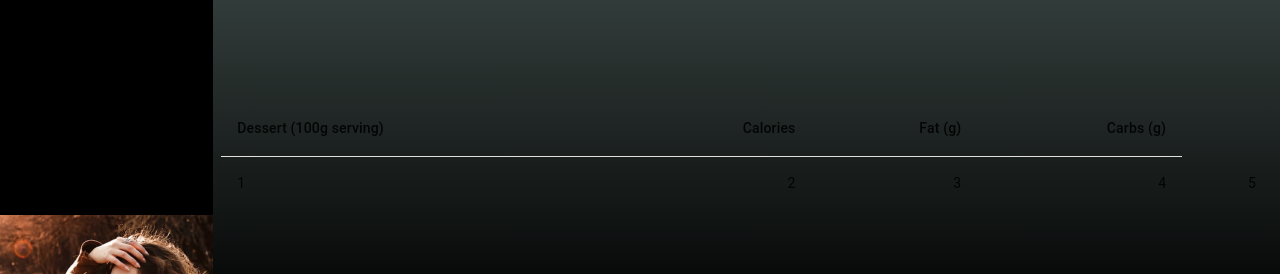
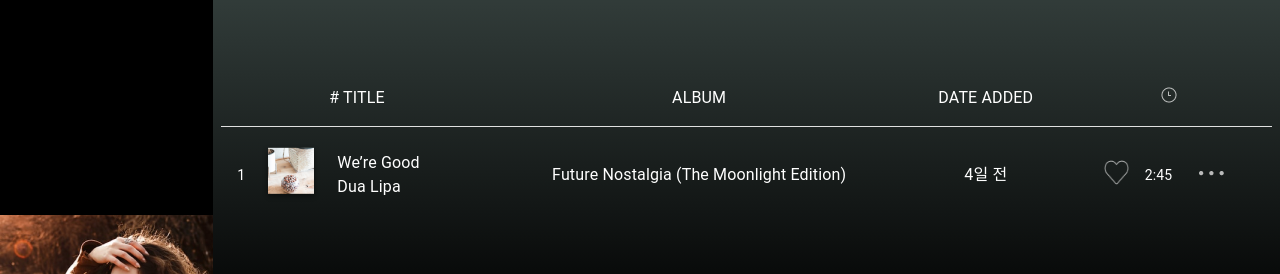
Before and after one commit to maryamkaramad/spotify, a Next.js app: page /playlist/1 in a window 1280 px wide. Shown: the part 639-913 px from the top of the page. Built offline with nearby package versions, Linux system fonts and the light colour scheme.

Commit message:
create base ui table one page

```diff
--- a/pages/playlist/[item].js
+++ b/pages/playlist/[item].js
@@ -1,4 +1,4 @@
-import { Grid, TableBody, TableCell, TableHead, TableRow } from '@mui/material';
+import { Grid, TableBody, TableCell, TableHead, TableRow, Typography } from '@mui/material';
 import Image from 'next/image';
 import { useRouter } from 'next/router';
 import Header from '../../componens/onepage/Header';
@@ -8,11 +8,13 @@
 import IMG3 from "../../public/assets/image/onepage/3.png"
 import TableContainer from '@mui/material/TableContainer';
 import Table from '@mui/material/Table';
+import Clock from "../../public/assets/image/onepage/clock.png"
+import image1 from "../../public/assets/image/main/middle/1.png"
 export default function item() {
   const router = useRouter()
   const id = router.query?.["item"]?.[0]
   const data = datamaintop.filter(item => item.id == id)
-
+  const mystlye = { color: "white" }
   return (
     <Grid container xs={10} sx={{ background: "linear-gradient(180deg, #90AEA7 0%, #000000 89.7%)", color: "white" }} p={1} >
       <Grid item container xs={12} px={"2px"} >
@@ -31,32 +33,53 @@
           <Image src={IMG3} style={{ width: "100%", height: "100%" }} />
         </Grid>
       </Grid>
-      <Grid item xs={12}>
-        <TableContainer>
-          <Table>
-            <TableHead>
-              <TableRow>
-                <TableCell>Dessert (100g serving)</TableCell>
-                <TableCell align="right">Calories</TableCell>
-                <TableCell align="right">Fat&nbsp;(g)</TableCell>
-                <TableCell align="right">Carbs&nbsp;(g)</TableCell>
-
+      <Grid item xs={12}  >
+        <TableContainer >
+          <Table >
+            <TableHead >
+              <TableRow >
+                <TableCell style={mystlye} align="center"><Typography># TITLE</Typography></TableCell>
+                <TableCell style={mystlye} align="center"><Typography>ALBUM</Typography></TableCell>
+                <TableCell style={mystlye} align="center"><Typography>DATE ADDED</Typography></TableCell>
+                <TableCell style={mystlye} align="center"><Image src={Clock} alt="clock" /></TableCell>
               </TableRow>
             </TableHead>
             <TableBody>
 
+
               <TableRow
+                sx={{ '&:last-child td, &:last-child th': { border: 0 }, borderBottom: 0 }} >
+                <TableCell component="th" scope="row" sx={{ borderBottom: 0 }} >
+                  <Grid xs={12} display={"flex"} alignItems={"center"} color={"white"} justifyContent={"flex-start"} gap={2}>
+                    <Grid  >
+                      1
+                    </Grid>
+                    <Grid >
+                      <Image src={image1} style={{ width: "60px", height: "60px" }} />
+                    </Grid>
+                    <Grid display={"flex"} flexDirection={"column"}>
+                      <Typography>We’re Good</Typography>
+                      <Typography>Dua Lipa</Typography>
+                    </Grid>
+                  </Grid>
+                </TableCell>
+                <TableCell sx={{ borderBottom: 0 }} align="center"><Typography color={"white"}>Future Nostalgia (The Moonlight Edition)</Typography></TableCell>
+                <TableCell sx={{ borderBottom: 0 }} align="center"><Typography color={"white"}>4일 전</Typography></TableCell>
+                <TableCell sx={{ borderBottom: 0 }} align="center">  <Grid xs={12} display={"flex"} alignItems={"center"} color={"white"} justifyContent={"center"} gap={2}>
+                  <Grid  >
+                    <Image src={IMG2} style={{ width: "25px", height: "25px" }} />
+                  </Grid>
+                  <Grid >
+                    2:45
+                  </Grid>
+                  <Grid >
+                    <Image src={IMG3} />
+                  </Grid>
+                </Grid>
+                </TableCell>
+              </TableRow>
 
-                sx={{ '&:last-child td, &:last-child th': { border: 0 } }}
-              >
-                <TableCell component="th" scope="row">
-                  {1}
-                </TableCell>
-                <TableCell align="right">2</TableCell>
-                <TableCell align="right">3</TableCell>
-                <TableCell align="right">4</TableCell>
-                <TableCell align="right">5</TableCell>
-              </TableRow>
+
 
             </TableBody>
           </Table>
```
Also changed, not shown: public/assets/image/onepage/clock.png (added).
